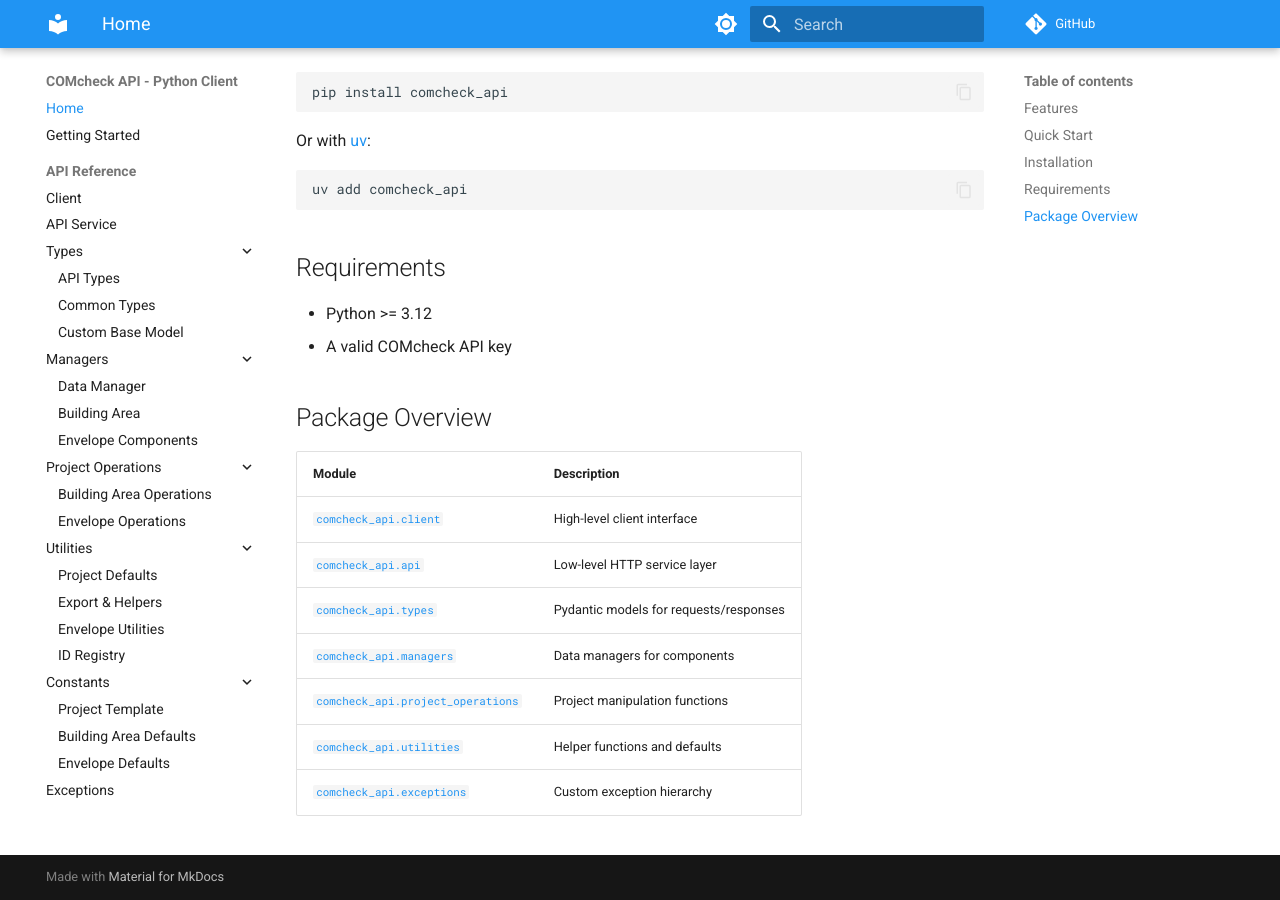
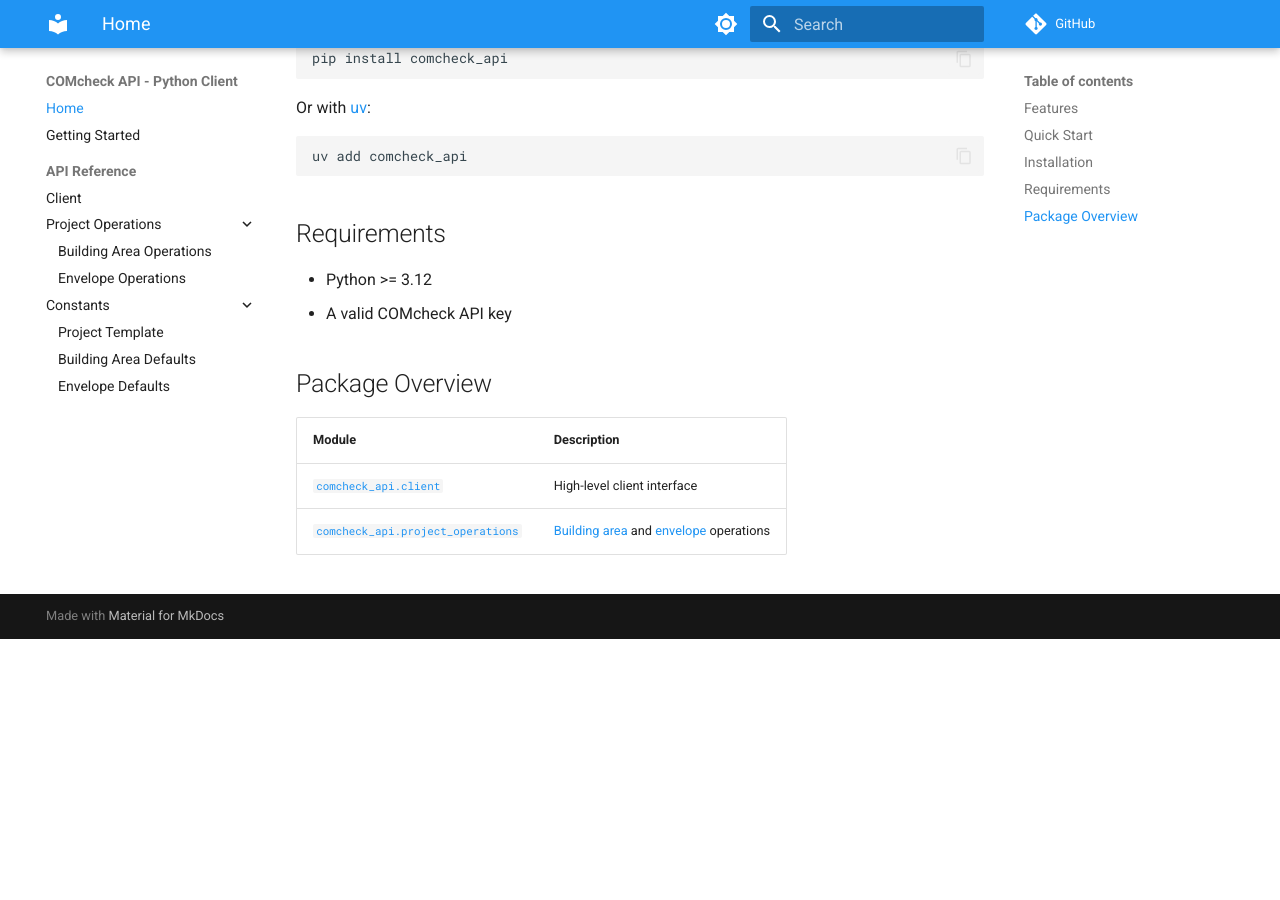
Before and after one commit to pnnl/comcheckweb-api-python, an MkDocs documentation site: the page built from docs_site/index.md, in a window 1280 px wide and 900 px high, scrolled down 841 px. Built offline with MkDocs 1.6.1 and Material for MkDocs 9.7.7, drawn with Linux system fonts in a browser that asks for light colours; comment, search, counter and statistics services are not loaded; after the commit the page ends 1480 px from its top, so only the background shows below that; some of the changed text lies outside the part shown.

Commit message:
remove some docs

```diff
--- a/docs_site/index.md
+++ b/docs_site/index.md
@@ -1,11 +1,10 @@
 # COMcheck API - Python Client
 
-Type-safe Python client for the U.S. Department of Energy's [COMcheck Web API](https://becp-dev.pnl.gov/) for building energy code compliance verification.
+Type-safe Python client for the PNNL's [COMcheck Web](https://comcheck.energycode.pnl.gov/) for building energy code compliance verification.
 
 ## Features
 
 - **Type-safe** --- Pydantic models for all API inputs and outputs
-- **Full CRUD** --- Create, read, update, and delete projects and components
 - **Envelope management** --- Roofs, walls, floors, windows, doors, skylights, and thermal bridges
 - **Compliance simulation** --- Start simulations and retrieve results programmatically
 - **Validation** --- JSON schema validation and Pydantic type checking at every boundary
@@ -49,9 +48,4 @@
 | Module | Description |
 |--------|-------------|
 | [`comcheck_api.client`](api/client.md) | High-level client interface |
-| [`comcheck_api.api`](api/api-service.md) | Low-level HTTP service layer |
-| [`comcheck_api.types`](api/types/api-types.md) | Pydantic models for requests/responses |
-| [`comcheck_api.managers`](api/managers/data-manager.md) | Data managers for components |
-| [`comcheck_api.project_operations`](api/operations/building-area.md) | Project manipulation functions |
-| [`comcheck_api.utilities`](api/utilities/defaults.md) | Helper functions and defaults |
-| [`comcheck_api.exceptions`](api/exceptions.md) | Custom exception hierarchy |
+| [`comcheck_api.project_operations`](api/operations/building-area.md) | [Building area](api/operations/building-area.md) and [envelope](api/operations/envelope.md) operations |
--- a/mkdocs.yml
+++ b/mkdocs.yml
@@ -59,25 +59,10 @@
   - Getting Started: getting-started.md
   - API Reference:
       - Client: api/client.md
-      - API Service: api/api-service.md
-      - Types:
-          - API Types: api/types/api-types.md
-          - Common Types: api/types/common-types.md
-          - Custom Base Model: api/types/custom-base-model.md
-      - Managers:
-          - Data Manager: api/managers/data-manager.md
-          - Building Area: api/managers/building-area.md
-          - Envelope Components: api/managers/envelope.md
       - Project Operations:
           - Building Area Operations: api/operations/building-area.md
           - Envelope Operations: api/operations/envelope.md
-      - Utilities:
-          - Project Defaults: api/utilities/defaults.md
-          - Export & Helpers: api/utilities/common.md
-          - Envelope Utilities: api/utilities/envelope.md
-          - ID Registry: api/utilities/id-registry.md
       - Constants:
           - Project Template: api/constants/common.md
           - Building Area Defaults: api/constants/building-area.md
           - Envelope Defaults: api/constants/envelope.md
-      - Exceptions: api/exceptions.md
```
